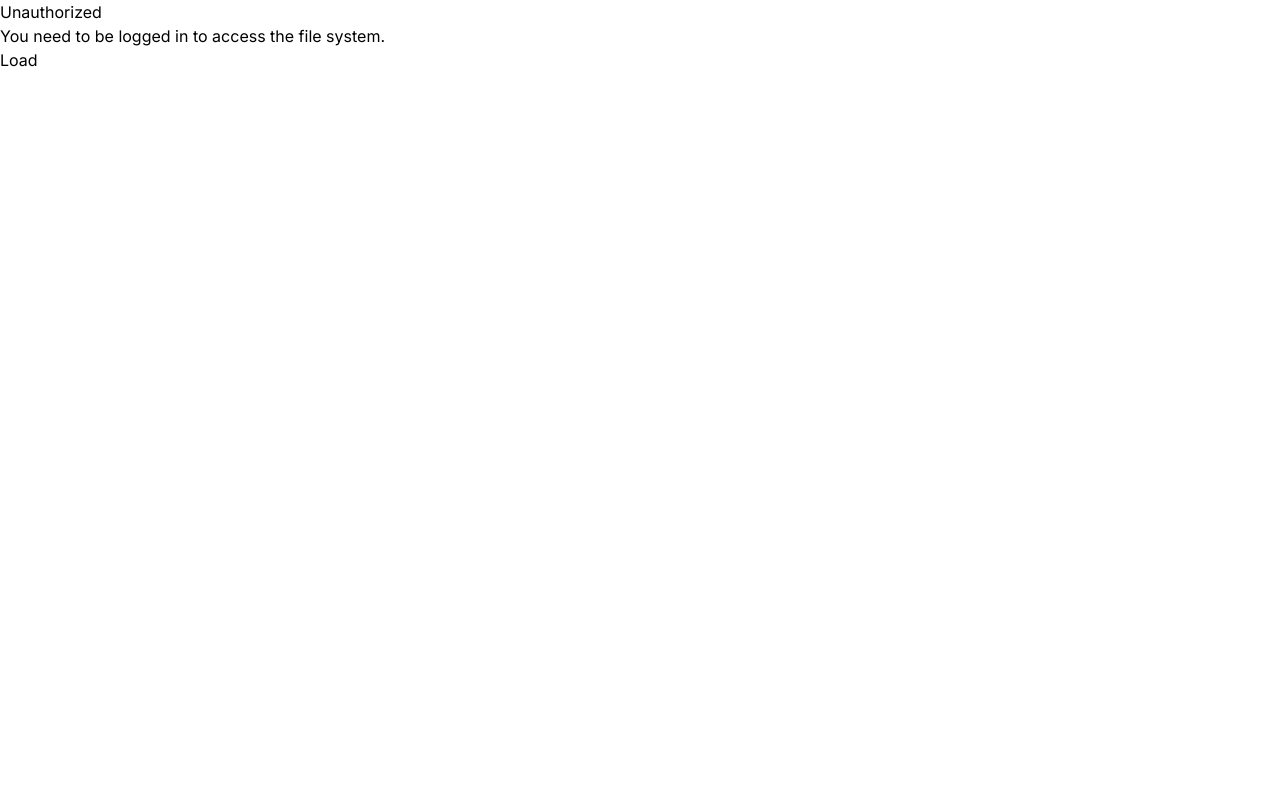
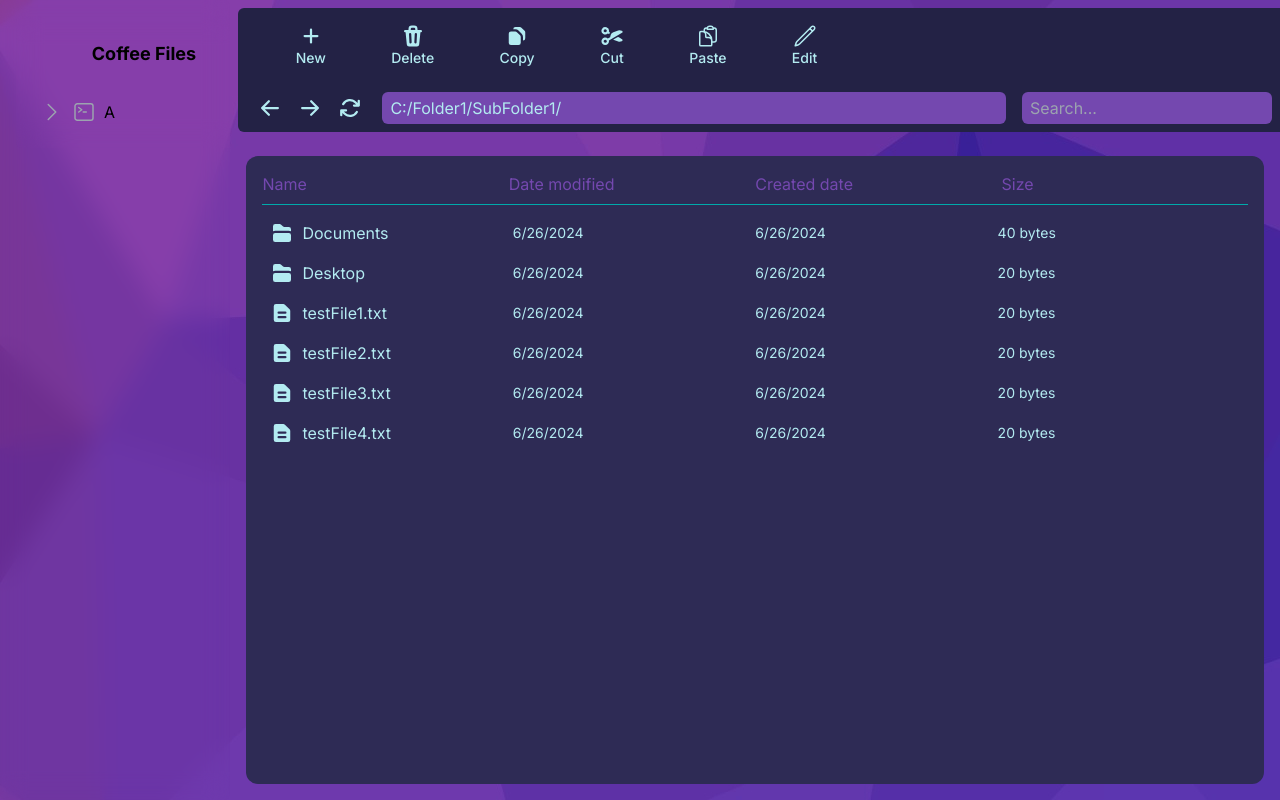
Before and after one commit to ZoombieAlc/coffee-files-client, a React (Vite) app: page / in a window 1280 px wide. Built offline with nearby package versions, Linux system fonts and the light colour scheme.

Commit message:
Adding the File Explorer on Sidebar

```diff
--- a/src/App.tsx
+++ b/src/App.tsx
@@ -1,21 +1,25 @@
+import { FileProvider } from "./contexts/FileContext";
 import ItemPanel from "./components/organisms/itemPanel";
 import ToolBar from "./components/organisms/toolBar";
-import MainRouter from "./routers";
+import Sidebar from "./components/organisms/SideBar/SideBar";
 
 function App() {
   return (
-    <>
-      <MainRouter>
-        {/* <div className="flex h-screen w-screen bg-wallpaper1">
-        <div className="bg-white-100 rounded-md bg-clip-padding backdrop-filter backdrop-blur-md bg-opacity-0 border border-coffee_violet_dark h-screen w-96 mx-1 my-2"></div>
-        <div className="flex flex-col w-full">
+    <FileProvider>
+      <div className="flex h-screen w-screen bg-wallpaper1">
+        <div className="relative w-[18%] overflow-y-auto">
+          <div className="absolute inset-0 backdrop-blur-md rounded-md"></div>
+          <div className="relative z-10 p-4">
+            <Sidebar />
+          </div>
+        </div>
+
+        <div className="flex-1 flex flex-col">
           <ToolBar />
           <ItemPanel />
         </div>
-      </div> */}
-        <div></div>
-      </MainRouter>
-    </>
+      </div>
+    </FileProvider>
   );
 }
 
--- /dev/null
+++ b/src/components/organisms/SideBar/File.tsx
@@ -0,0 +1,23 @@
+import React from 'react';
+import { GenericFile, TypeFile } from '../../../types';
+import { DocumentTextIcon, DocumentIcon } from '@heroicons/react/24/outline';
+
+interface FileProps {
+  file: GenericFile;
+  depth: number;
+}
+
+const File: React.FC<FileProps> = ({ file, depth }) => {
+  return (
+    <div className={`ml-8 flex items-center space-x-2 cursor-pointer`}>
+      {file.type === TypeFile.TXT ? (
+        <DocumentTextIcon className="h-5 w-5 text-gray-400" />
+      ) : (
+        <DocumentIcon className="h-5 w-5 text-gray-400" />
+      )}
+      <span>{file.name}</span>
+    </div>
+  );
+};
+
+export default File;
--- /dev/null
+++ b/src/components/organisms/SideBar/Folder.tsx
@@ -0,0 +1,35 @@
+import React from 'react';
+import { Folder as FolderType } from '../../../types';
+import { ChevronRightIcon, ChevronDownIcon, FolderIcon, FolderOpenIcon } from '@heroicons/react/24/outline';
+import { useFileContext } from '../../../contexts/FileContext';
+
+interface FolderProps {
+  folder: FolderType;
+  depth: number;
+  isExpanded: boolean;
+}
+
+const FolderComponent: React.FC<FolderProps> = ({ folder, depth, isExpanded }) => {
+    const { toggleFolder } = useFileContext();
+
+    return (
+      <div className={`ml-${depth * 4} cursor-pointer flex items-center`}>
+        <div onClick={() => toggleFolder(folder.path)} className="flex items-center">
+          {isExpanded ? (
+            <>
+              <ChevronDownIcon className="h-5 w-5 text-gray-400 mr-2" />
+              <FolderOpenIcon className="h-5 w-5 text-gray-400 mr-2" />
+            </>
+          ) : (
+            <>
+              <ChevronRightIcon className="h-5 w-5 text-gray-400 mr-2" />
+              <FolderIcon className="h-5 w-5 text-gray-400 mr-2" />
+            </>
+          )}
+        </div>
+        <span>{folder.name}</span>
+      </div>
+    );
+  };
+
+export default FolderComponent;
--- /dev/null
+++ b/src/components/organisms/SideBar/SideBar.tsx
@@ -0,0 +1,69 @@
+import { useFileContext } from '../../../contexts/FileContext';
+import { Disk, Folder, File } from '../../../types';
+import {
+  ChevronRightIcon,
+  ChevronDownIcon,
+  CommandLineIcon
+} from '@heroicons/react/24/outline';
+import FolderComponent from './Folder';
+import FileComponent from './File';
+
+const Sidebar: React.FC = () => {
+  const { currentFolder, navigateTo, selectedDisk, toggleFolder, expandedFolders} = useFileContext();
+
+  const getDiskName = (path: string) => {
+    return path.split(':')[0];
+  };
+
+  const renderFolderTree = (folder: Folder, depth = 0, isDiskRoot = false) => {
+    const isExpanded = expandedFolders.includes(folder.path);
+
+    return (
+      <div key={folder.path}>
+        {isDiskRoot ? (
+          <div
+            onClick={() => toggleFolder(folder.path)}
+            className="cursor-pointer flex items-center"
+          >
+            {isExpanded ? (
+              <ChevronDownIcon className="h-6 w-6 text-gray-400 mr-2" />
+            ) : (
+              <ChevronRightIcon className="h-6 w-6 text-gray-400 mr-2" />
+            )}
+            <CommandLineIcon className="h-6 w-6 text-gray-400 mr-2" />
+            {getDiskName(currentFolder.path)}
+          </div>
+        ) : (
+          <FolderComponent
+            folder={folder}
+            depth={depth}
+            isExpanded={isExpanded}
+          />
+        )}
+
+        {isExpanded && (
+          <div className="ml-4">
+            {folder.folders.map(subFolder => (
+              <div key={subFolder.path}>
+                {renderFolderTree(subFolder, depth + 1)}
+              </div>
+            ))}
+            {folder.files.map(file => (
+              <FileComponent key={file.path} file={file} depth={depth + 1} />
+            ))}
+          </div>
+        )}
+      </div>
+    );
+  };
+
+
+  return (
+    <div className="w-64 h-full p-6 z-10 bg-white-100 rounded-md bg-clip-padding backdrop-filter backdrop-blur-md bg-opacity-10">
+      <h1 className="font-bold text-lg items-center text-center mb-8">Coffee Files</h1>
+      {selectedDisk && currentFolder && renderFolderTree(currentFolder, 0, true)}
+    </div>
+  );
+};
+
+export default Sidebar;
--- /dev/null
+++ b/src/contexts/FileContext.tsx
@@ -0,0 +1,75 @@
+import React, { createContext, useContext, useState } from 'react';
+import { testSav } from '../constants';
+import { Folder, Disk } from '../types';
+
+interface FileContextType {
+    currentFolder: Folder | null;
+    selectedDisk: Disk | null;
+    navigateTo: (path: string) => void;
+    expandedFolders: string[];
+    toggleFolder: (path: string) => void;
+  }
+
+const FileContext = createContext<FileContextType | undefined>(undefined);
+
+interface FileProviderProps {
+    children: React.ReactNode;
+}
+
+export const FileProvider: React.FC<FileProviderProps> = ({ children }) => {
+    const [currentFolder, setCurrentFolder] = useState<Folder | null>(testSav.disks[0].root);
+    const [selectedDisk, setSelectedDisk] = useState<Disk | null>(testSav.disks[0]);
+    const [expandedFolders, setExpandedFolders] = useState<string[]>([]);
+
+    const navigateTo = (path: string) => {
+        const parts = path.split(':');
+        const diskName = parts[0];
+        const folderPath = parts[1];
+
+        const disk = selectedDisk;
+        if (disk) {
+          const findFolder = (folder: Folder, path: string): Folder | null => {
+            if (folder.path === path) {
+              return folder;
+            }
+            for (const subFolder of folder.folders) {
+              const result = findFolder(subFolder, path);
+              if (result) {
+                return result;
+              }
+            }
+            return null;
+          };
+
+          const newFolder = findFolder(disk.root, folderPath);
+          if (newFolder) {
+            setCurrentFolder(newFolder);
+          }
+        }
+      };
+
+      const toggleFolder = (path: string) => {
+        setExpandedFolders(prevExpandedFolders => {
+          if (prevExpandedFolders.includes(path)) {
+            return prevExpandedFolders.filter(p => p !== path);
+          } else {
+            return [...prevExpandedFolders, path];
+          }
+        });
+      };
+
+
+      return (
+        <FileContext.Provider value={{ currentFolder, selectedDisk, navigateTo, expandedFolders, toggleFolder }}>
+            {children}
+        </FileContext.Provider>
+      );
+    };
+
+export const useFileContext = () => {
+  const context = useContext(FileContext);
+  if (!context) {
+    throw new Error('useFileContext must be used within a FileProvider');
+  }
+  return context;
+};
--- a/src/contexts/SelectedFile.tsx
+++ b/src/contexts/SelectedFile.tsx
@@ -1,4 +1,4 @@
-import { createContext, useState } from "react";
+import { createContext, useState} from "react";
 import { File, Folder } from "../types";
 
 type SelectedFileType = {
--- a/src/contexts/index.tsx
+++ b/src/contexts/index.tsx
@@ -1 +1,2 @@
 export * from "./SelectedFile";
+export * from "./FileContext";
```
Also changed, not shown: 2 other files (tests, documents, lock files or other folders).
